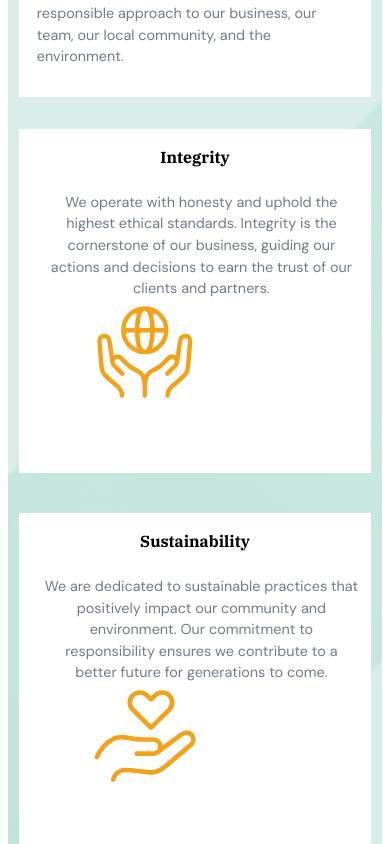
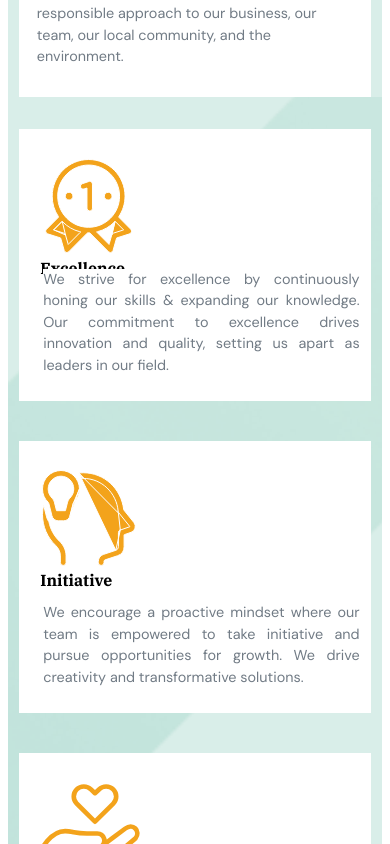
Before and after one commit to Dhanushri26/Veridian, a React (Vite) app: page / in a window 390 px wide. Shown: the part 1420-2264 px from the top of the page. Built offline with nearby package versions, Linux system fonts and the light colour scheme; a web font is replaced by a local one.

Commit message:
versed to deploy

```diff
--- a/src/components/boxes/Boxes.jsx
+++ b/src/components/boxes/Boxes.jsx
@@ -48,12 +48,15 @@ const Boxes = () => {
         {data.map((item, index) => (
           <Grid2 key={index} size={5} sx={style.internalgrid}>
             <Box sx={style.boxed}>
+
               <Typography sx={style.title}>{item.title}</Typography>
               <Box sx={style.descriptionContainer}>
                 <Typography sx={style.description}>
                   {item.description}
                 </Typography>
-                <div style={style.iconset}>{item.icon}</div>
+                <Box sx={style.iconbox}>
+                <div>{item.icon}</div>
+                </Box>
               </Box>
             </Box>
           </Grid2>
@@ -95,7 +98,7 @@ const style = {
     width: "98%",
     margin: "auto",
     "@media (max-width: 700px)": {
-      flexDirection: "column-reverse",
+
       height: "auto",
       justifyContent: "center",
       alignItems: "center",
@@ -123,7 +126,7 @@ const style = {
     alignItems: "center",
     justifyContent: "space-evenly",
     "@media (max-width: 700px)": {
-    flexDirection: "column-reverse",
+
     width: "100%",
     margin: "auto",
     backgroundColor: "white",
@@ -194,10 +197,11 @@ const style = {
     justifyContent: "space-between",
     backgroundColor: "#ffffff",
     "@media (max-width: 700px)": {
-      flexDirection: "column-reverse",
+      position:"relative",
       height: "auto",
       width: "100%",
       marginBottom: "1.5em",
+
 
     },
   },
@@ -207,8 +211,12 @@ const style = {
     marginLeft: "1.5em",
     paddingTop: "1em",
     "@media (max-width: 700px)": {
-      marginLeft: "0",
-      textAlign: "center",
+      top:"40%",
+      paddingTop:"8%",
+      position:"absolute",
+      textAlign: "left",
+      marginLeft:"6%",
+      display:"block"
     },
   },
   descriptionContainer: {
@@ -218,11 +226,12 @@ const style = {
     marginLeft: "0.5em",
     height: "3em",
     "@media (max-width: 700px)": {
-      flexDirection: "column",
-      height: "auto",
+      flexDirection: "column-reverse",
+      height: "12em",
       width: "90%",
       marginBottom: "1.5em",
       padding: "1em",
+      paddingBottom:"-1em"
     },
   },
   description: {
@@ -236,14 +245,30 @@ const style = {
     fontFamily: "DM Sans",
     color: "#717B85",
     "@media (max-width: 700px)": {
-      width: "100%",
+      width: "90%",
       marginLeft: "0",
       marginTop: "0.5em",
       fontSize: "0.9em",
-      textAlign: "center",
+      position:"absolute",
+      bottom:0
+
+
     },
   },
+  iconset:{
+    "@media (max-width: 700px)": {
+
+    }
+  },
+  iconbox:{
+    "@media (max-width: 700px)": {
+      marginLeft:"-3.5em",
+      position:"absolute",
+      top:25
+    }
+  }
 };
+
 
 const data = [
   {
@@ -261,8 +286,8 @@ const data = [
   {
     title: "Sustainability",
     description:
-      "We are dedicated to sustainable practices that positively impact our community and environment. Our commitment to responsibility ensures we contribute to a better future for generations to come.",
-    icon: <GiveIcon sx={{ fontSize: "2em", color: "#f3a31b" }} />,
+      "We are dedicated to sustainable practices that positively impact our community and environment , commitment to responsibility ensures we contribute to a better future for generations to come.",
+    icon: <GiveIcon sx={{ fontSize: "1em", color: "#f3a31b" }} />,
   },
   {
     title: "Integrity",
--- a/src/components/investments/Investments.jsx
+++ b/src/components/investments/Investments.jsx
@@ -56,6 +56,8 @@ const Investments = () => {
             backgroundColor: "#11423f",
             color: "white",
             alignItems:"center",
+            height:"2em",
+            width:"2em",
             "&:hover": { backgroundColor: "#f0f0f0" },
           }}
         >
@@ -70,6 +72,8 @@ const Investments = () => {
              marginTop:"8em",
             right: "1%",
             zIndex: 2,
+            height:"2em",
+            width:"2em",
             transform: "translateY(-50%)",
             backgroundColor: "#11423f",
             color: "white",
--- a/src/components/profiles/ProfileCard.css
+++ b/src/components/profiles/ProfileCard.css
@@ -11,7 +11,7 @@
   margin: 2%;
   height: 30em;
   padding-inline: 4em;
-  margin-bottom: 0;
+  margin-bottom: -5em;
 }
 
 .content-wrapper {
@@ -158,7 +158,6 @@
     padding-left: 0;
     width: 25em;
     text-align: start;
-
   }
   .name-tag {
     width: 14em;
@@ -200,23 +199,22 @@
   .profile-image img {
     position: relative;
     margin-top: 0;
-    transform: skewX(0deg); /* Remove the skew on mobile */
+    transform: skewX(0deg);
     width: 100%;
     height: auto;
     margin-left: 3em;
   }
 
   .text-content {
-    margin-left: -25%; /* Remove margin */
-    padding-left: 0; /* Remove left padding */
-    padding-right: 0; /* Remove right padding */
+    margin-left: -25%;
+    padding-left: 0;
+    padding-right: 0;
     font-size: 14px;
     width: 25%;
     height: auto;
     word-wrap: break-word;
     text-align: left;
     flex-direction: column-reverse;
-    /* Center-align text on mobile */
   }
   .text-content .description {
     margin-left: 3em;
@@ -239,13 +237,13 @@
   .name-tag::before {
     content: "";
     position: absolute;
-    width: 25px;
-    height: 80px;
-    background-color:white; /* Square color */
-    top: 0%; /* Center vertically */
-    left: -10px; /* Place it slightly outside the container */
-    transform: translateY(-50%); /* Center it perfectly */
-    z-index: 1; /* Send it behind the text */
+    width: 2em;
+    height: 102%;
+    background-color: white;
+    top: 0%;
+    left:-12px;
+    transform: translateY(-50%);
+    z-index: 1;
     transform: skewX(20deg);
   }
   .name-tag .name {
--- a/src/components/slider/TeamSwiper.jsx
+++ b/src/components/slider/TeamSwiper.jsx
@@ -105,6 +105,7 @@ const TeamSwiper = () => {
           alignItems: "flex-start",
           marginTop: "2rem",
           overflow: "hidden",
+
         }}
       >
         <SwiperSlide>
```
Also changed, not shown: src/components/footer/Footer.jsx (+20 -18 lines), src/components/slider/TeamSwiper.css (deleted, +0 -68 lines).
